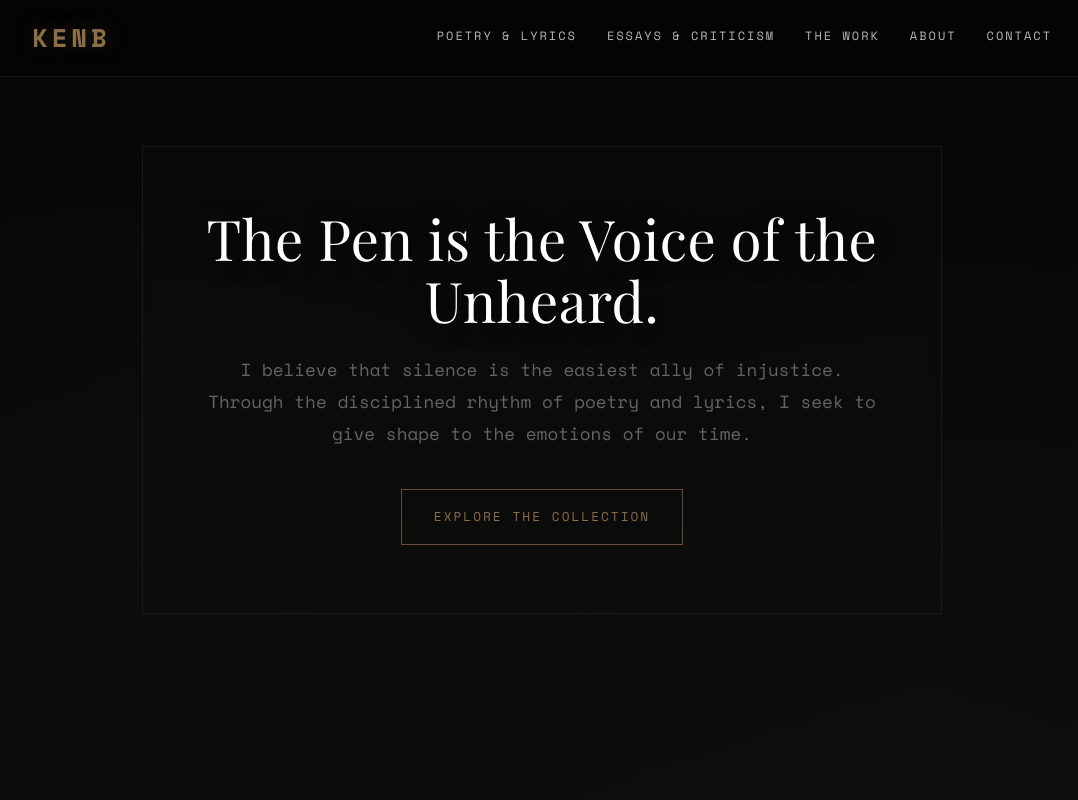
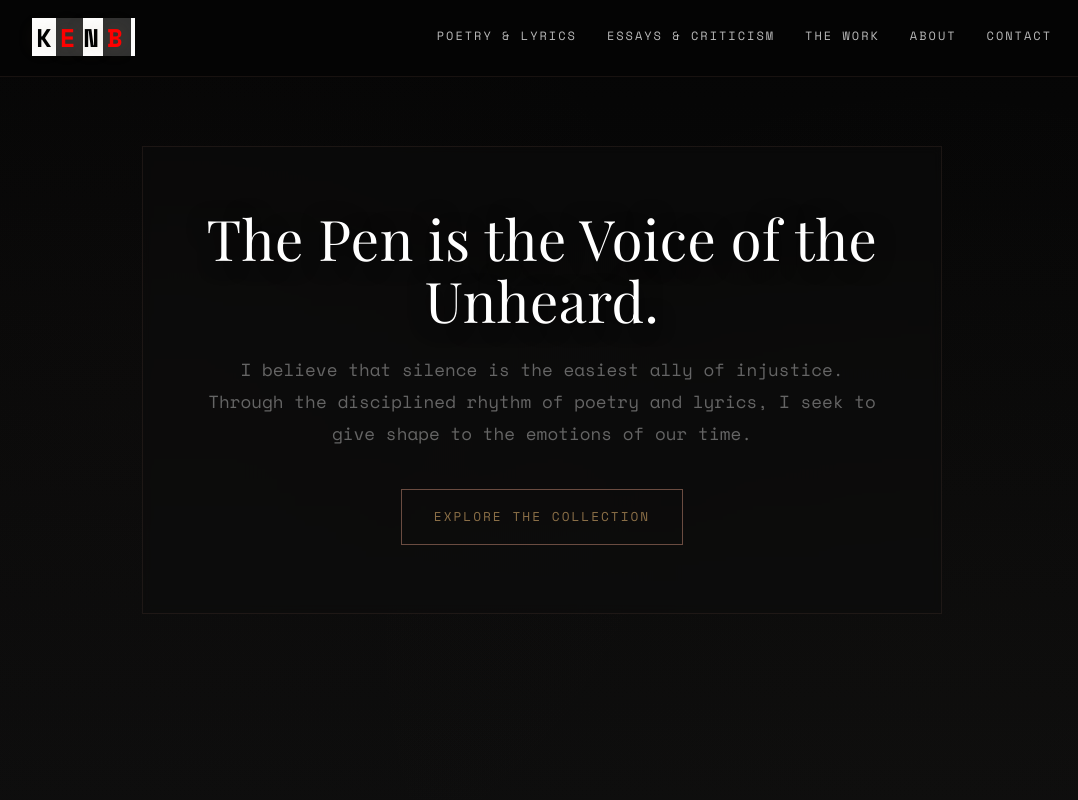
Before and after one commit to kenb-org/home, a plain HTML site: page index.html in a window 1280 px wide. Shown: the top 800 px of the page, without its empty margins (98-1176 px from the left). Drawn offline with nearby package versions, Linux system fonts and the light colour scheme.

Commit message:
Update index.html

```diff
--- a/index.html
+++ b/index.html
@@ -144,7 +144,10 @@
             font-size: 1.3rem;
             font-weight: 700;
             letter-spacing: 4px;
-            color: var(--color-accent-bright);
+            background-color: #ffffff;
+            color: black;
+            padding: 0% 4px;
+
             text-shadow: 0 0 20px rgba(139, 111, 71, 0.3);
         }
 
@@ -688,6 +691,13 @@
             opacity: 1;
             transform: translateY(0);
         }
+        b {
+            color: red;
+            font-weight: 700;
+            background-color: rgba(0, 0, 0, 0.808);
+            padding: 0% 4px;
+
+        }
     </style>
 </head>
 <body>
@@ -697,7 +707,11 @@
     <header id="header">
         <div class="container">
             <nav>
-                <div class="logo"><a href="#home">KENB</a></div>
+                <div class="logo">
+                    <a href="#home">
+                        K<b>E</b>N<b>B</b>
+                    </a>
+                </div>
                 <div class="nav-links">
                     <a href="#poetry">Poetry & Lyrics</a>
                     <a href="#essays">Essays & Criticism</a>
@@ -778,8 +792,8 @@ They just wait.</pre>
             <p class="fade-in">My commitment is to the written word as both a shield and a weapon. Born from a need to articulate the inarticulable, my work covers the quiet desperation of modern life and the loud demands of social justice. Available for commissions, collaboration, and speaking engagements.</p>
 
             <div id="contact" class="fade-in">
-                <p>Email: <a href="mailto:contact@kenb.com">contact@kenb.com</a></p>
-                <p>Social: <a href="#">Twitter</a> | <a href="#">Instagram</a></p>
+                <p>Email: <a href="mailto:satanand74@gmail.com" target="_blank">satanand74@gmail.com</a></p>
+                <p>Social: <a href="https://x.com/kenb_org" target="_blank">x.com</a> | <a href="https://www.instagram.com/satanandstoic/" target="_blank">Instagram</a></p>
             </div>
         </div>
     </section>
```
